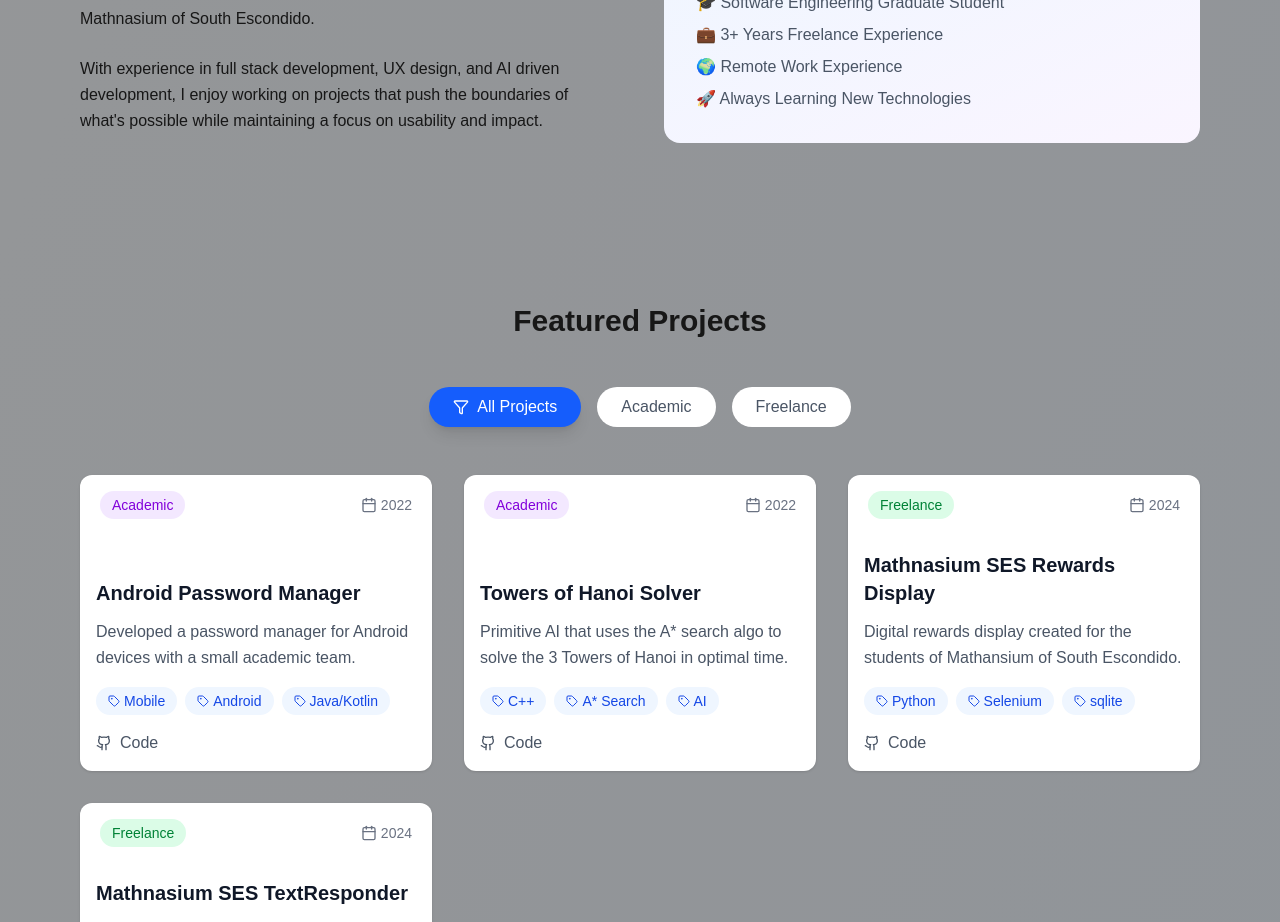
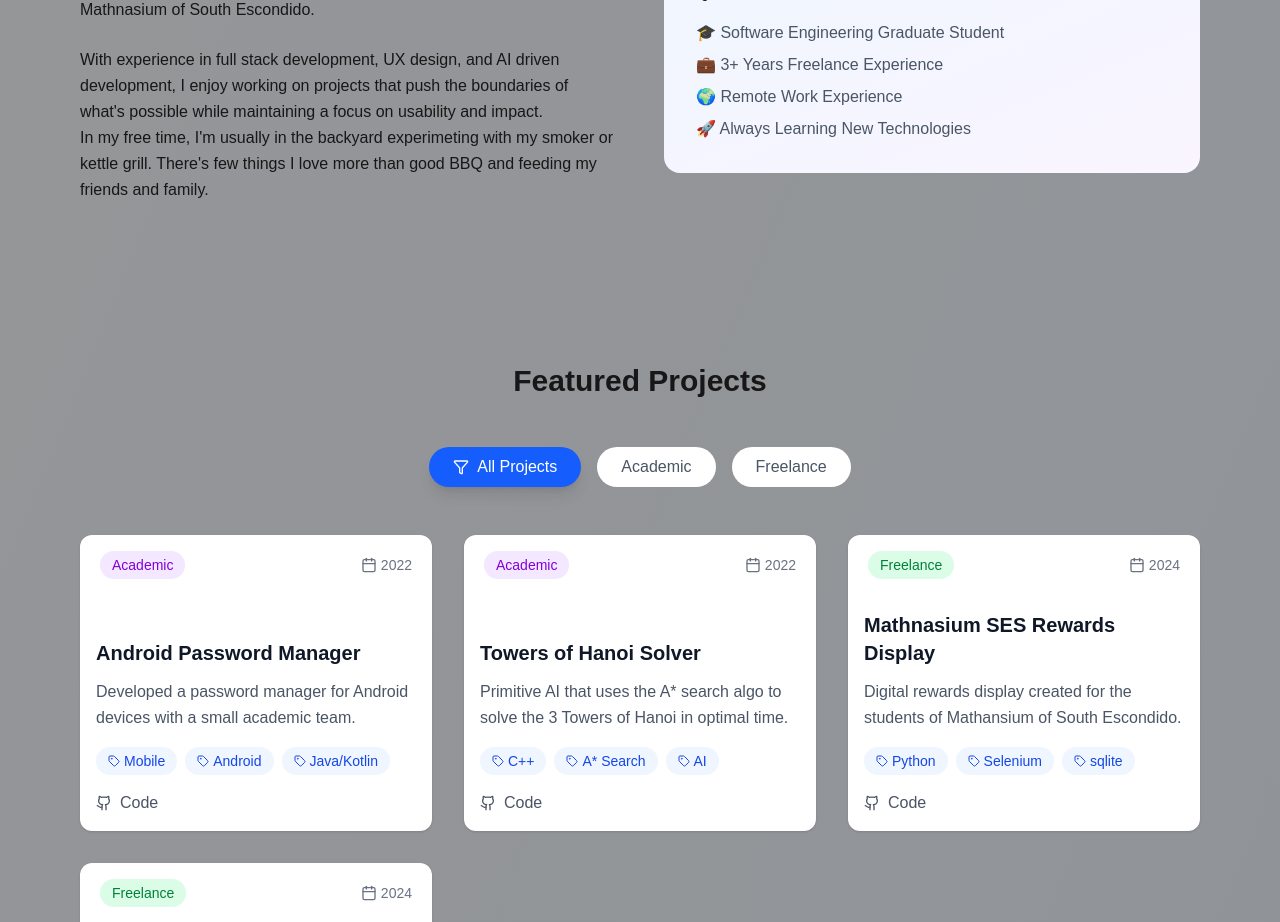
Before and after one commit to ellergabriel/NextJS_Portfolio, a Next.js app: page / in a window 1280 px wide. Shown: the part 1160-2082 px from the top of the page. Built offline with nearby package versions, Linux system fonts and the light colour scheme.

Commit message:
about section added more to About Me section

```diff
--- a/app/page.js
+++ b/app/page.js
@@ -149,6 +149,10 @@ const Portfolio = () => {
                 With experience in full stack development, UX design, and AI driven development,
                 I enjoy working on projects that push the boundaries of what's possible while
                 maintaining a focus on usability and impact.
+              </p>
+              <p className="text-white-600 leading-relaxed">
+                In my free time, I'm usually in the backyard experimeting with my smoker or kettle grill.
+                There's few things I love more than good BBQ and feeding my friends and family.
               </p>
             </div>
             <div className="bg-gradient-to-br from-blue-50 to-purple-50 p-8 rounded-2xl">
```
